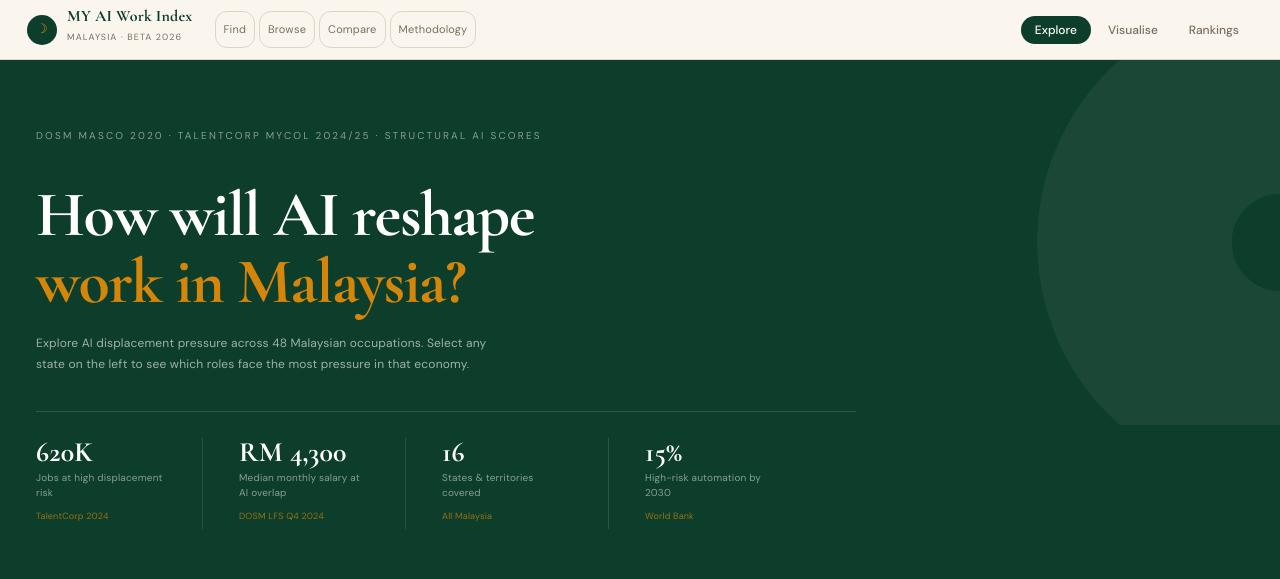
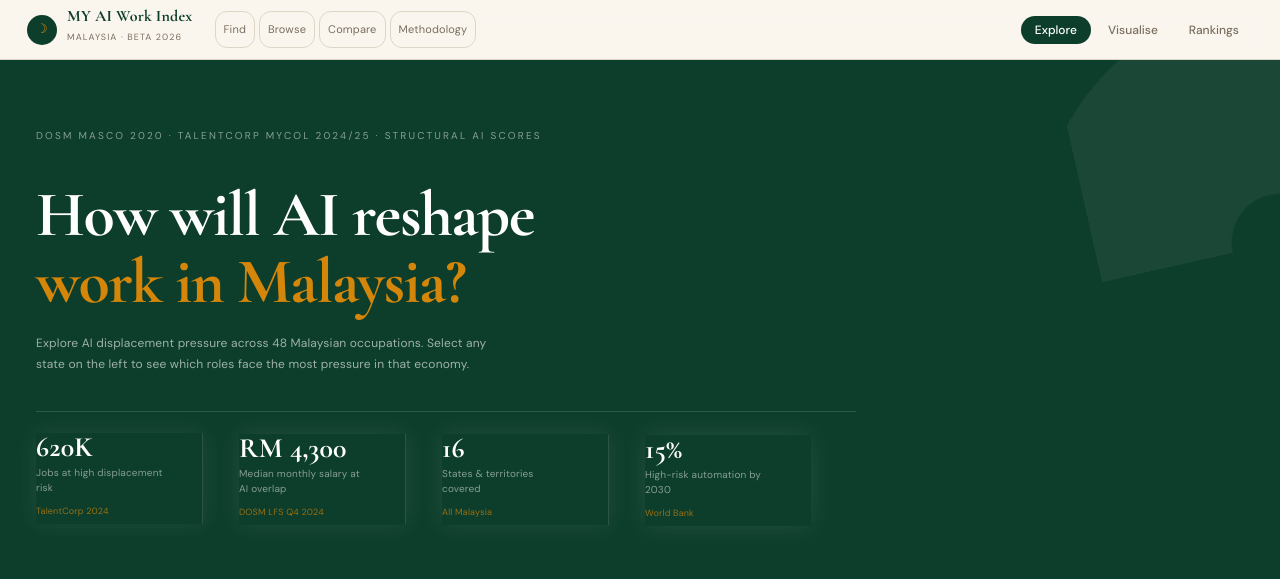
Before and after one commit to 48ong88/my-ai-work-index, a React (Vite) app: page / in a window 1280 px wide. Shown: the top 579 px of the page. Built offline with nearby package versions, Linux system fonts and the light colour scheme.

Commit message:
Add explorer-style hero animations with reduced-motion support

```diff
--- a/src/App.jsx
+++ b/src/App.jsx
@@ -367,7 +367,7 @@ export default function MalaysiaAIWorkIndex(){
   const topSafe=[...OCCUPATIONS].sort((a,b)=>a.risk-b.risk).slice(0,5);
   const topDemand=OCCUPATIONS.filter(o=>o.demand).sort((a,b)=>b.salary-a.salary).slice(0,5);
 
-  const css=`@import url('https://fonts.googleapis.com/css2?family=Cormorant+Garamond:wght@400;600;700;900&family=DM+Sans:wght@300;400;500;600&display=swap');*{box-sizing:border-box;margin:0;padding:0;scrollbar-width:thin;scrollbar-color:${T.green}44 ${T.paper};}body{background:${T.cream};}::-webkit-scrollbar{width:5px;}::-webkit-scrollbar-track{background:${T.paper};}::-webkit-scrollbar-thumb{background:${T.green}44;border-radius:3px;}input::placeholder{color:${T.muted};}@keyframes fadeUp{from{opacity:0;transform:translateY(14px)}to{opacity:1;transform:translateY(0)}}.ci{animation:fadeUp .38s ease both;}`;
+  const css=`@import url('https://fonts.googleapis.com/css2?family=Cormorant+Garamond:wght@400;600;700;900&family=DM+Sans:wght@300;400;500;600&display=swap');*{box-sizing:border-box;margin:0;padding:0;scrollbar-width:thin;scrollbar-color:${T.green}44 ${T.paper};}body{background:${T.cream};}::-webkit-scrollbar{width:5px;}::-webkit-scrollbar-track{background:${T.paper};}::-webkit-scrollbar-thumb{background:${T.green}44;border-radius:3px;}input::placeholder{color:${T.muted};}@keyframes fadeUp{from{opacity:0;transform:translateY(14px)}to{opacity:1;transform:translateY(0)}}@keyframes orbit{from{transform:rotate(0deg)}to{transform:rotate(360deg)}}@keyframes floatSlow{0%,100%{transform:translateY(0)}50%{transform:translateY(-8px)}}@keyframes pulseGlow{0%,100%{box-shadow:0 0 0 rgba(255,255,255,0)}50%{box-shadow:0 0 24px rgba(255,255,255,.1)}}.ci{animation:fadeUp .38s ease both;}.heroOrb{transform-origin:100% 50%;animation:orbit 30s linear infinite;}.heroCard{animation:fadeUp .5s ease both;}.statTile{animation:floatSlow 5s ease-in-out infinite,pulseGlow 4s ease-in-out infinite;}@media (prefers-reduced-motion:reduce){.ci,.heroOrb,.heroCard,.statTile{animation:none !important;}}`;
 
   return(
     <div style={{fontFamily:"'DM Sans',sans-serif",background:T.cream,minHeight:"100vh",width:"100%",overflowX:"hidden"}}>
@@ -393,7 +393,7 @@ export default function MalaysiaAIWorkIndex(){
       </header>
 
       <div style={{background:T.green,padding:isMobile?"2rem 1rem 1.5rem":"3.5rem 2rem 2.5rem",position:"relative",overflow:"hidden"}}>
-        <svg style={{position:"absolute",right:0,top:0,bottom:0,width:"38%",opacity:.05}} viewBox="0 0 400 300" preserveAspectRatio="xMidYMid slice">{[180,150,120,90,60].map((r,i)=><circle key={i} cx="400" cy="150" r={r} fill="none" stroke="#fff" strokeWidth="40"/>)}</svg>
+        <svg className="heroOrb" style={{position:"absolute",right:0,top:0,bottom:0,width:"38%",opacity:.05}} viewBox="0 0 400 300" preserveAspectRatio="xMidYMid slice">{[180,150,120,90,60].map((r,i)=><circle key={i} cx="400" cy="150" r={r} fill="none" stroke="#fff" strokeWidth="40"/>)}</svg>
         <div style={{position:"absolute",bottom:0,left:0,right:0,height:5,background:`repeating-linear-gradient(90deg,${T.red} 0,${T.red} 48%,transparent 48%,transparent 52%,${T.amber} 52%,${T.amber} 100%)`}}/>
         <div style={{maxWidth:820,opacity:mounted?1:0,transform:mounted?"none":"translateY(18px)",transition:"all .55s ease"}}>
           <p style={{fontSize:10,letterSpacing:"0.22em",color:"rgba(255,255,255,.5)",textTransform:"uppercase",marginBottom:14}}>DOSM MASCO 2020 · TalentCorp MyCOL 2024/25 · Structural AI Scores</p>
@@ -401,7 +401,7 @@ export default function MalaysiaAIWorkIndex(){
           <p style={{fontSize:12,color:"rgba(255,255,255,.6)",maxWidth:460,lineHeight:1.75,marginBottom:"2rem"}}>Explore AI displacement pressure across 48 Malaysian occupations. Select any state on the left to see which roles face the most pressure in that economy.</p>
           <div style={{display:"flex",gap:0,flexWrap:"wrap",borderTop:"1px solid rgba(255,255,255,.14)",paddingTop:"1.4rem"}}>
             {[{val:"620K",label:"Jobs at high displacement risk",note:"TalentCorp 2024"},{val:"RM 4,300",label:"Median monthly salary at AI overlap",note:"DOSM LFS Q4 2024"},{val:"16",label:"States & territories covered",note:"All Malaysia"},{val:"15%",label:"High-risk automation by 2030",note:"World Bank"}].map((s,i)=>(
-              <div key={s.val} style={{paddingRight:isMobile?"0.5rem":"2rem",marginRight:isMobile?"0.5rem":"2rem",borderRight:!isMobile&&i<3?"1px solid rgba(255,255,255,.12)":"none",marginBottom:"0.75rem",width:isMobile?"50%":"auto"}}>
+              <div key={s.val} className="heroCard statTile" style={{animationDelay:`${i*0.12}s`,paddingRight:isMobile?"0.5rem":"2rem",marginRight:isMobile?"0.5rem":"2rem",borderRight:!isMobile&&i<3?"1px solid rgba(255,255,255,.12)":"none",marginBottom:"0.75rem",width:isMobile?"50%":"auto"}}>
                 <div style={{fontFamily:"'Cormorant Garamond',serif",fontSize:28,fontWeight:700,color:"#fff",lineHeight:1}}>{s.val}</div>
                 <div style={{fontSize:10,color:"rgba(255,255,255,.5)",marginTop:4,maxWidth:130,lineHeight:1.5}}>{s.label}</div>
                 <div style={{fontSize:9,color:T.amber,marginTop:3,opacity:.7}}>{s.note}</div>
```
